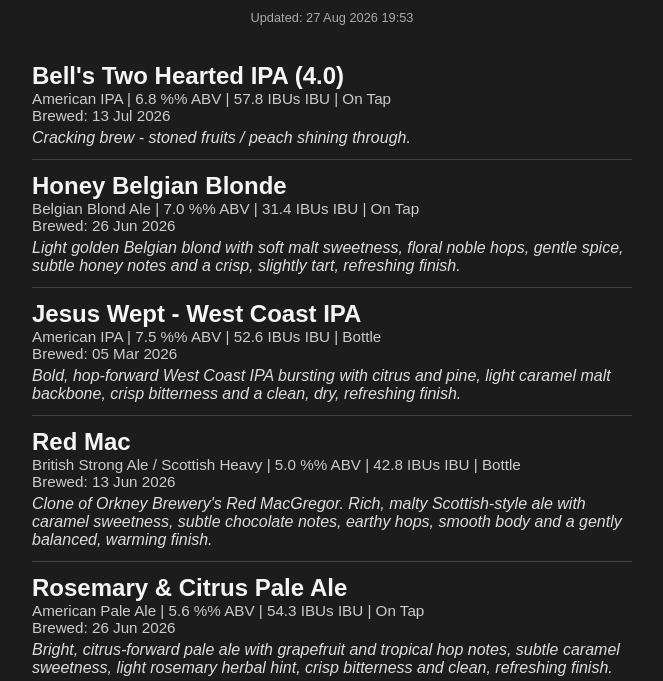
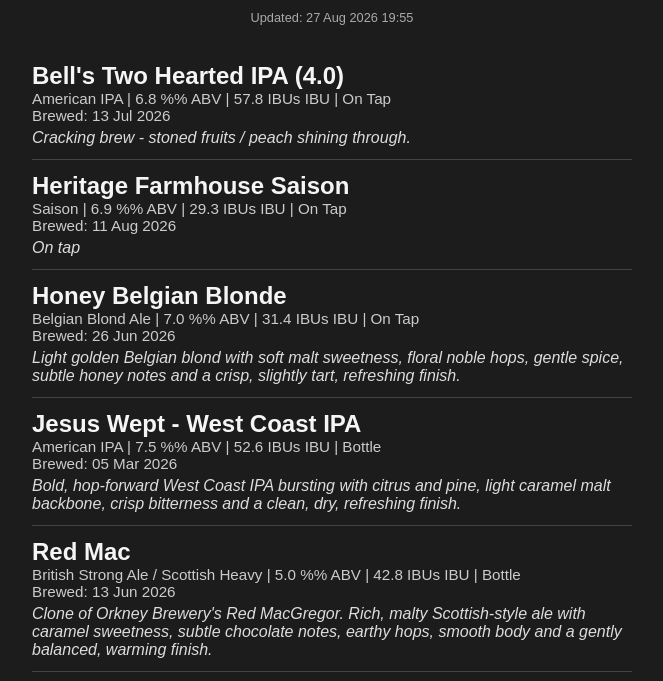
Before and after one commit to FiferDave/Tap-List, a plain HTML site: page index.html in a window 1280 px wide. Shown: the part 87-768 px from the top of the page, without its empty margins (308-971 px from the left). Drawn offline with Linux system fonts and the light colour scheme.

Commit message:
Menu update 2026-08-27 19:55

```diff
--- a/index.html
+++ b/index.html
@@ -54,7 +54,7 @@ h1 {
 <body>
 
 <h1>🍺 Beer Menu</h1>
-<p class="updated">Updated: 27 Aug 2026 19:53</p>
+<p class="updated">Updated: 27 Aug 2026 19:55</p>
 
     <div class="beer">
         <div class="name">Bell's Two Hearted IPA (4.0)</div>
@@ -68,6 +68,20 @@ h1 {
 
         <div class="desc">
             Cracking brew - stoned fruits / peach shining through.
+        </div>
+        </div>
+    <div class="beer">
+        <div class="name">Heritage Farmhouse Saison</div>
+        <div class="meta">
+            Saison | 6.9 %% ABV | 29.3 IBUs IBU | On Tap
+        </div>
+
+        <div class="meta">
+            Brewed: 11 Aug 2026
+        </div>
+
+        <div class="desc">
+            On tap
         </div>
         </div>
     <div class="beer">
```
